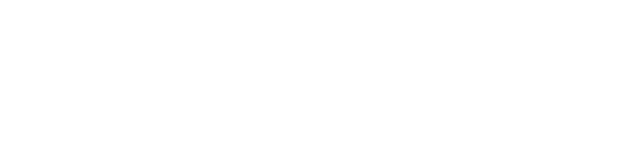
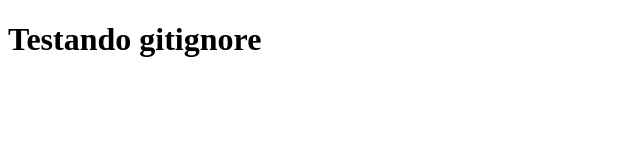
Before and after one commit to renata-c/gitignore, a plain HTML site: page index.html in a window 1280 px wide. Shown: the whole page, without its empty margins (0-640 px from the left). Drawn offline with Linux system fonts and the light colour scheme.

Commit message:
adicionei h1

```diff
--- a/index.html
+++ b/index.html
@@ -6,6 +6,7 @@
     <title>Document</title>
 </head>
 <body>
+    <h1>Testando gitignore</h1>
 
 </body>
 </html>
```
